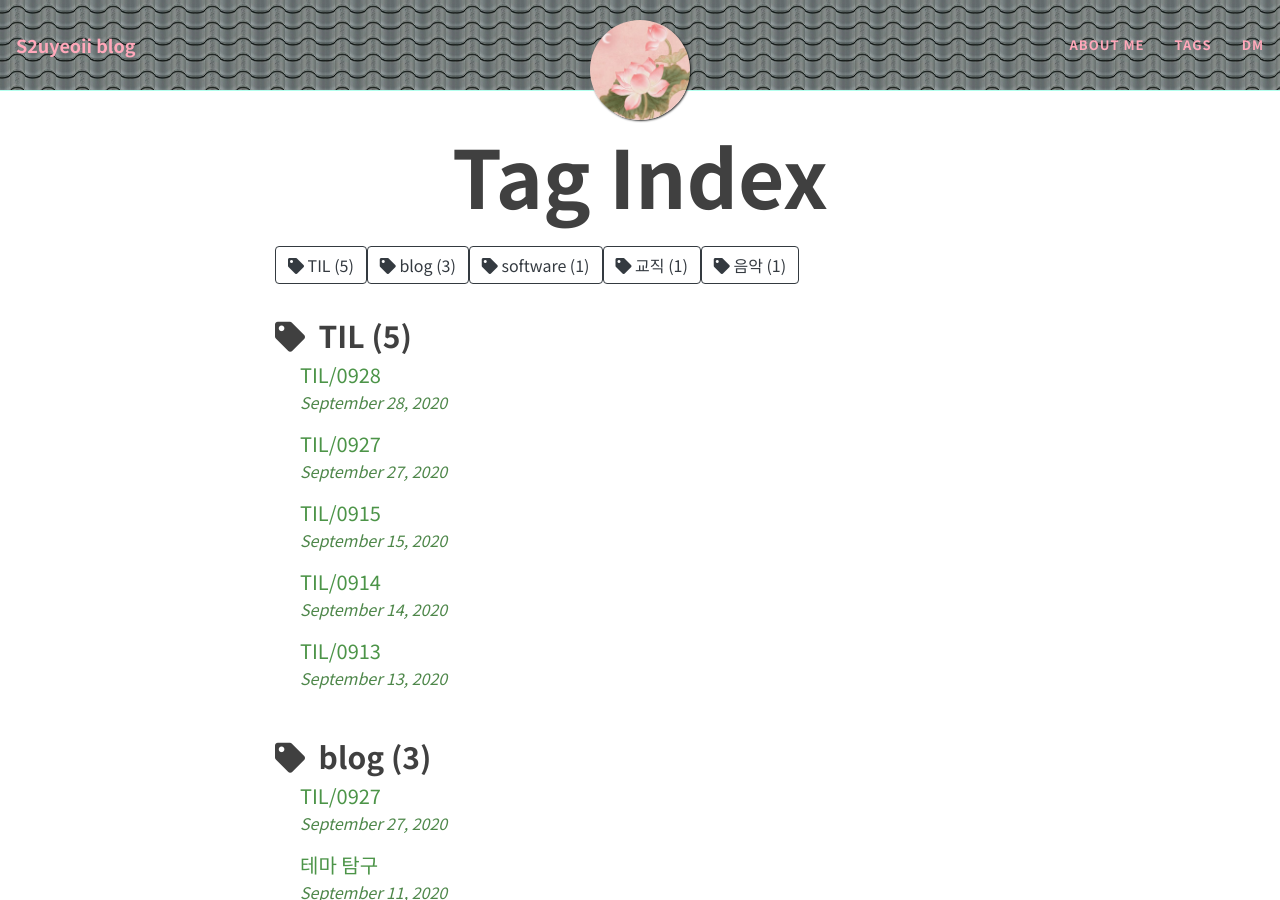
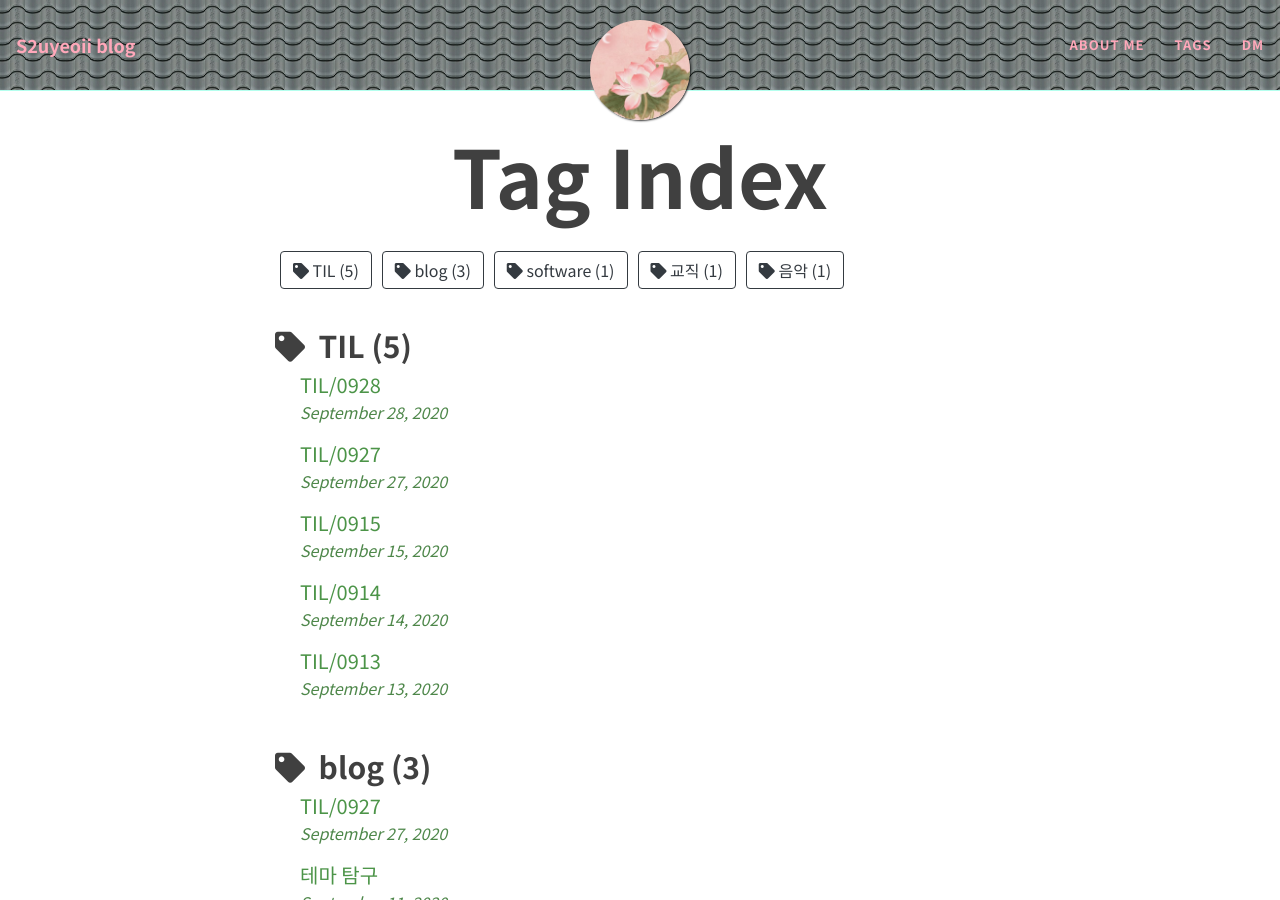
Before and after one commit to yeoneed/yeoneed.github.io, a Jekyll site: the page built from tags.html, in a window 1280 px wide and 900 px high. Built offline with Jekyll 4.4.1, drawn with Linux system fonts in a browser that asks for light colours; nearby versions of some CDN libraries; some web fonts are replaced.

Commit message:
Update tags.html

```diff
--- a/tags.html
+++ b/tags.html
@@ -13,7 +13,7 @@
 {%- assign tags_list = site_tags | split:',' | sort -%}
 
 {%- for tag in tags_list -%}
-    <a href="#{{- tag -}}" class="btn btn-outline-dark"><i class="fas fa-tag" aria-hidden="true"></i>&nbsp;{{- tag -}}&nbsp;({{site.tags[tag].size}})</a>
+    <a href="#{{- tag -}}" class="btn btn-outline-dark tag-btn"><i class="fas fa-tag" aria-hidden="true"></i>&nbsp;{{- tag -}}&nbsp;({{site.tags[tag].size}})</a>
 {%- endfor -%}
 
 <div id="full-tags-list">
```
